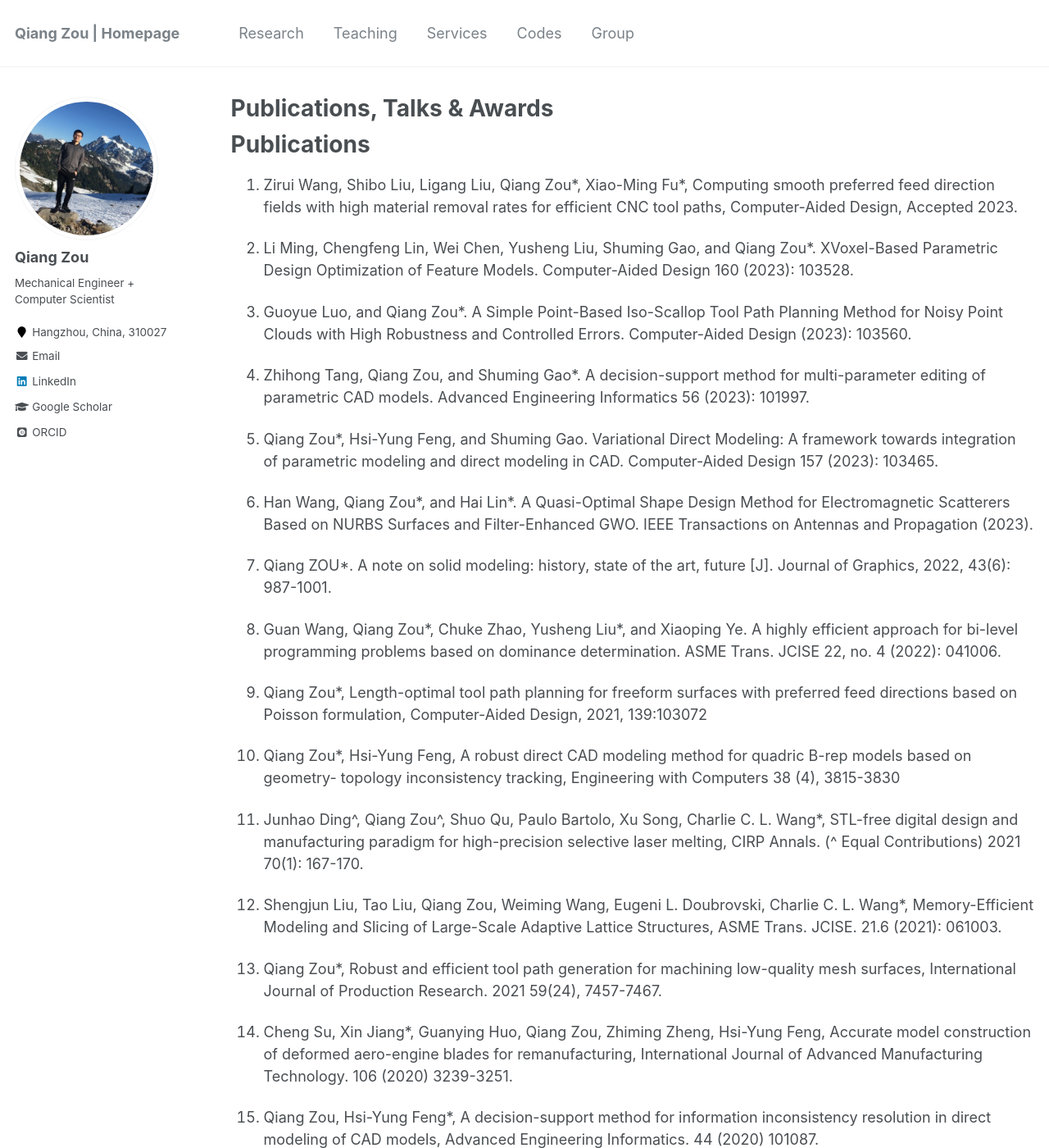
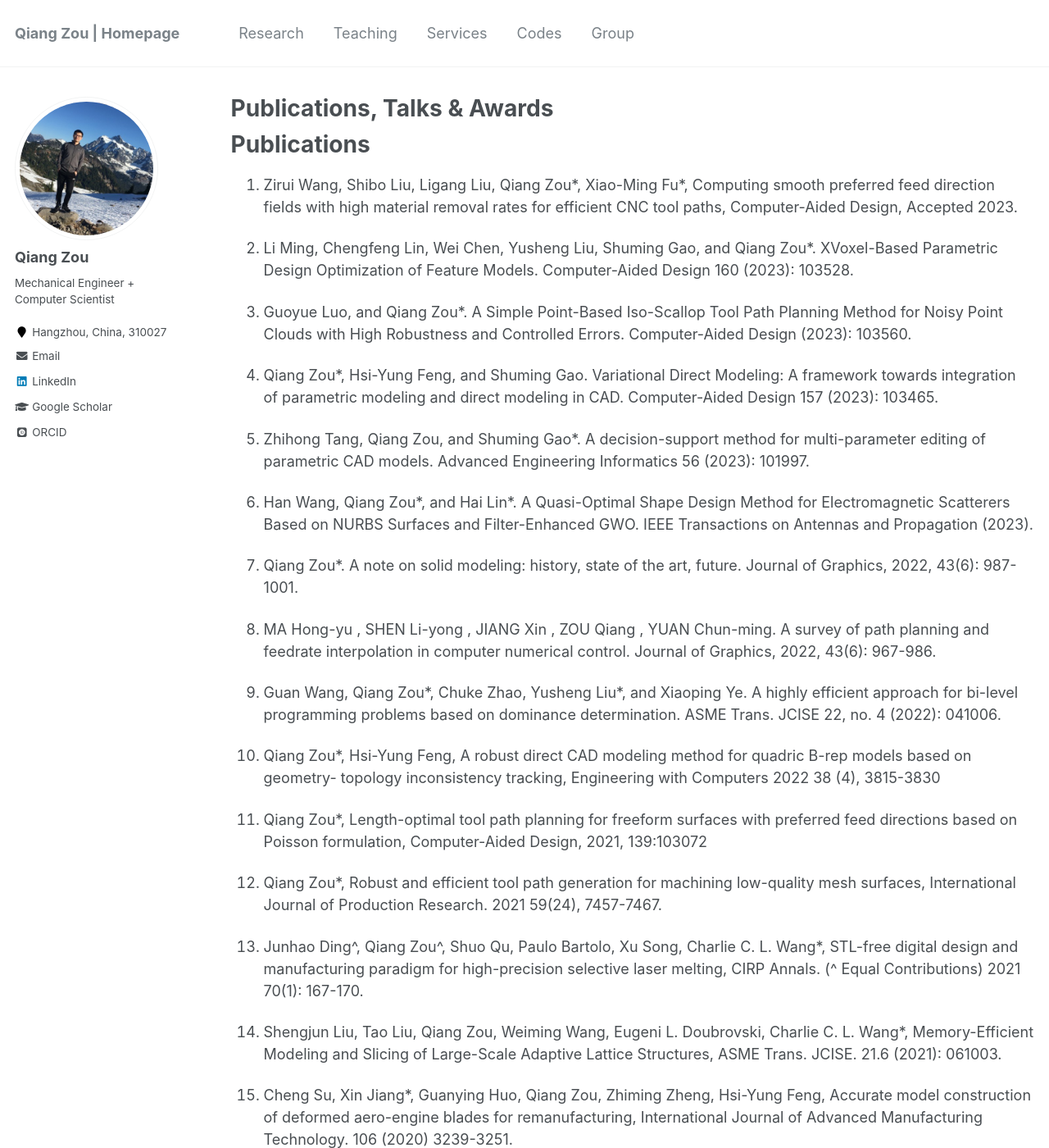
Before and after one commit to Qiang-Zou/Qiang-Zou.github.io, a Jekyll site: the page built from _pages/research.md, in a window 1280 px wide and 1400 px high. Shown: the whole window at 82% size. Built offline with Jekyll 4.4.1, drawn with Linux system fonts in a browser that asks for light colours; some web fonts are replaced.

Commit message:
Update research.md

```diff
--- a/_pages/research.md
+++ b/_pages/research.md
@@ -24,25 +24,27 @@
 
 1. Guoyue Luo, and Qiang Zou*. A Simple Point-Based Iso-Scallop Tool Path Planning Method for Noisy Point Clouds with High Robustness and Controlled Errors. Computer-Aided Design (2023): 103560.
 
+1. Qiang Zou*, Hsi-Yung Feng, and Shuming Gao. Variational Direct Modeling: A framework towards integration of parametric modeling and direct modeling in CAD. Computer-Aided Design 157 (2023): 103465.
+
 1. Zhihong Tang, Qiang Zou, and Shuming Gao*. A decision-support method for multi-parameter editing of parametric CAD models. Advanced Engineering Informatics 56 (2023): 101997.
-
-1. Qiang Zou*, Hsi-Yung Feng, and Shuming Gao. Variational Direct Modeling: A framework towards integration of parametric modeling and direct modeling in CAD. Computer-Aided Design 157 (2023): 103465.
 
 1. Han Wang, Qiang Zou\*, and Hai Lin\*. A Quasi-Optimal Shape Design Method for Electromagnetic Scatterers Based on NURBS Surfaces and Filter-Enhanced GWO. IEEE Transactions on Antennas and Propagation (2023).
 
-1. Qiang ZOU*. A note on solid modeling: history, state of the art, future [J]. Journal of Graphics, 2022, 43(6): 987-1001.
+1. Qiang Zou*. A note on solid modeling: history, state of the art, future. Journal of Graphics, 2022, 43(6): 987-1001.
+
+1. MA Hong-yu , SHEN Li-yong , JIANG Xin , ZOU Qiang , YUAN Chun-ming. A survey of path planning and feedrate interpolation in computer numerical control. Journal of Graphics, 2022, 43(6): 967-986.
 
 1. Guan Wang, Qiang Zou\*, Chuke Zhao, Yusheng Liu\*, and Xiaoping Ye. A highly efficient approach for bi-level programming problems based on dominance determination. ASME Trans.  JCISE 22, no. 4 (2022): 041006.
 
+1. Qiang Zou*, Hsi-Yung Feng, A robust direct CAD modeling method for quadric B-rep models based on geometry- topology inconsistency tracking, Engineering with Computers 2022 38 (4), 3815-3830
+
 1. Qiang Zou*, Length-optimal tool path planning for freeform surfaces with preferred feed directions based on Poisson formulation, Computer-Aided Design, 2021, 139:103072
 
-1. Qiang Zou*, Hsi-Yung Feng, A robust direct CAD modeling method for quadric B-rep models based on geometry- topology inconsistency tracking, Engineering with Computers 38 (4), 3815-3830
+1. Qiang Zou*, Robust and efficient tool path generation for machining low-quality mesh surfaces, International Journal of Production Research. 2021 59(24), 7457-7467.
 
 1. Junhao Ding^, Qiang Zou^, Shuo Qu, Paulo Bartolo, Xu Song, Charlie C. L. Wang*, STL-free digital design and manufacturing paradigm for high-precision selective laser melting, CIRP Annals. (^ Equal Contributions) 2021 70(1): 167-170.
 
 1. Shengjun Liu, Tao Liu, Qiang Zou, Weiming Wang, Eugeni L. Doubrovski, Charlie C. L. Wang*, Memory-Efficient Modeling and Slicing of Large-Scale Adaptive Lattice Structures, ASME Trans. JCISE. 21.6 (2021): 061003.
-
-1. Qiang Zou*, Robust and efficient tool path generation for machining low-quality mesh surfaces, International Journal of Production Research. 2021 59(24), 7457-7467.
 
 1. Cheng Su, Xin Jiang*, Guanying Huo, Qiang Zou, Zhiming Zheng, Hsi-Yung Feng, Accurate model construction of deformed aero-engine blades for remanufacturing, International Journal of Advanced Manufacturing Technology. 106 (2020) 3239-3251.
 
```
